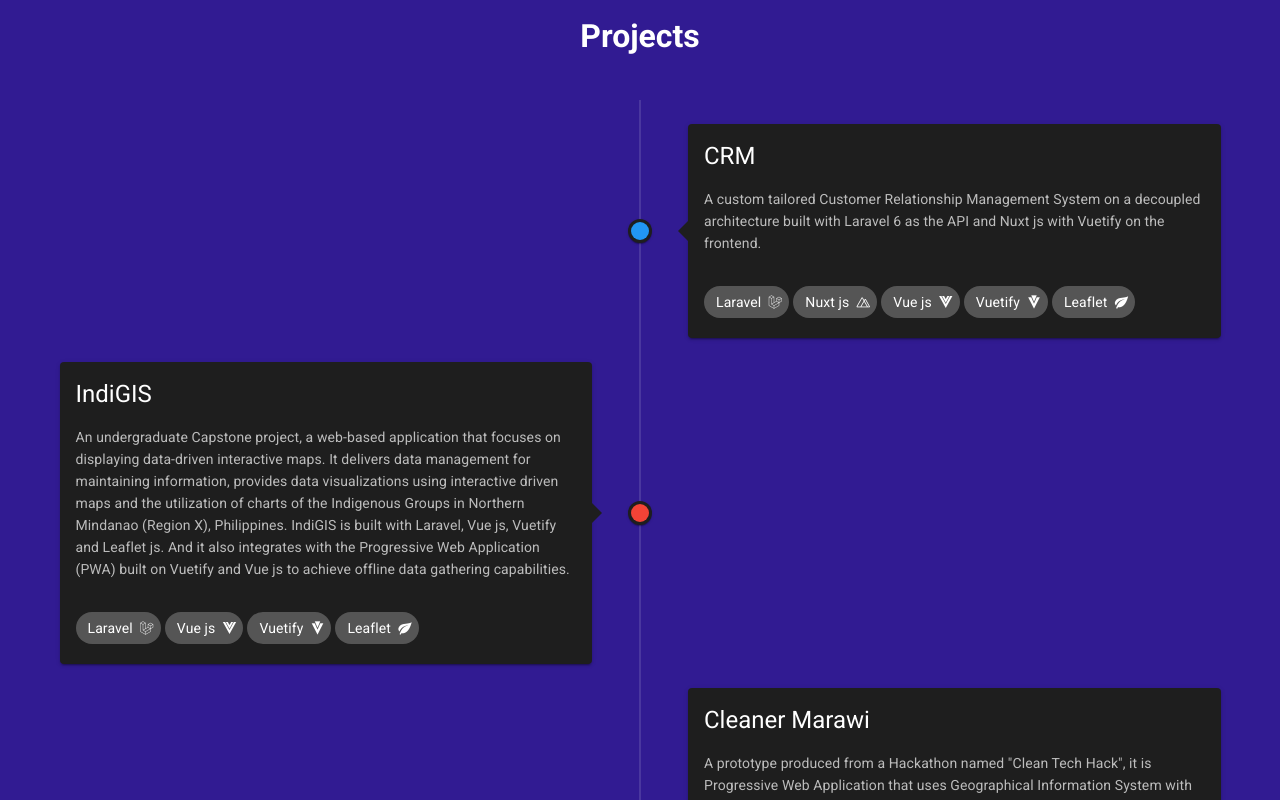
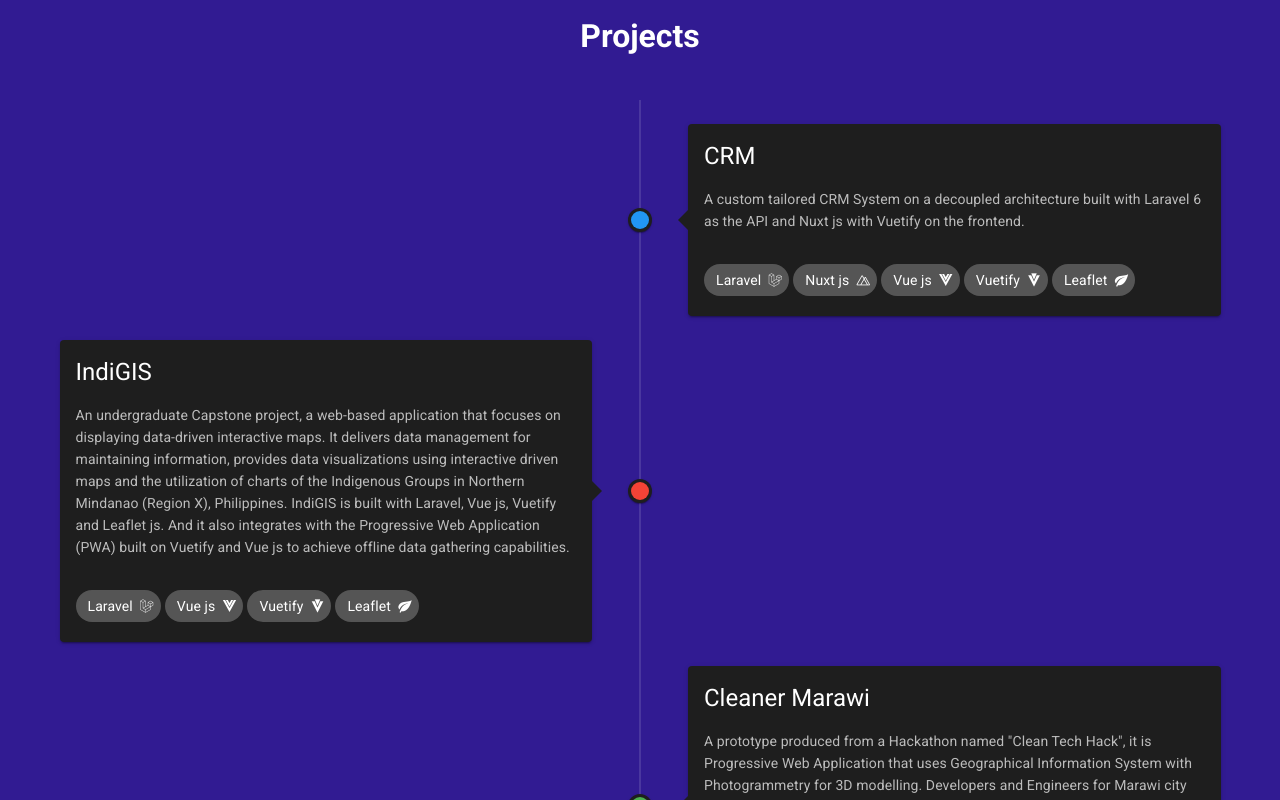
Before and after one commit to carlomigueldy/carlomigueldy-portfolio, a Nuxt app: page / in a window 1280 px wide. Shown: the part 800-1600 px from the top of the page. Built offline with nearby package versions, Linux system fonts and the light colour scheme; what vue-typewriter would draw is missing.

Commit message:
added HREF for CRM

```diff
--- a/components/ProjectComponent.vue
+++ b/components/ProjectComponent.vue
@@ -61,8 +61,8 @@ export default {
         color: "blue",
         date: "April 2020",
         demo_available: true,
-        link: "#",
-        description: "A custom tailored Customer Relationship Management System on a decoupled architecture built with Laravel 6 as the API and Nuxt js with Vuetify on the frontend.",
+        link: "https://fpv-crm.netlify.app/",
+        description: "A custom tailored CRM System on a decoupled architecture built with Laravel 6 as the API and Nuxt js with Vuetify on the frontend.",
         tech_used: [
           {
             name: "Laravel",
```
